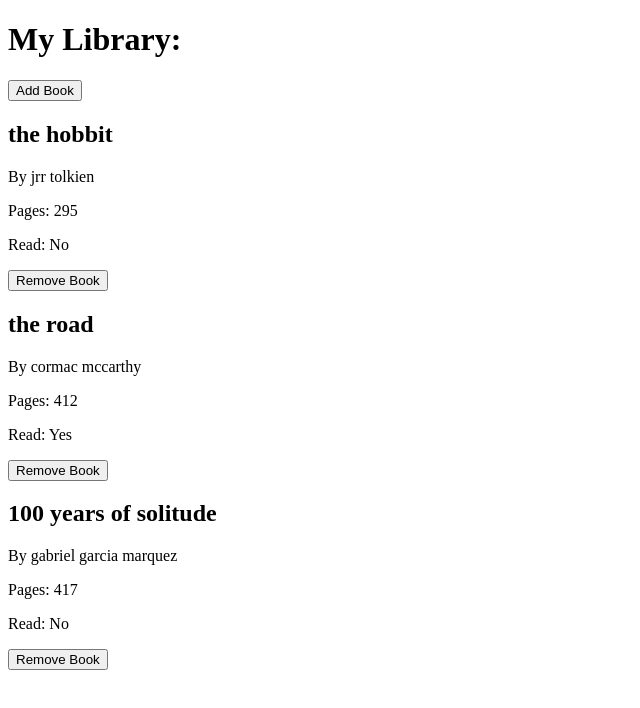
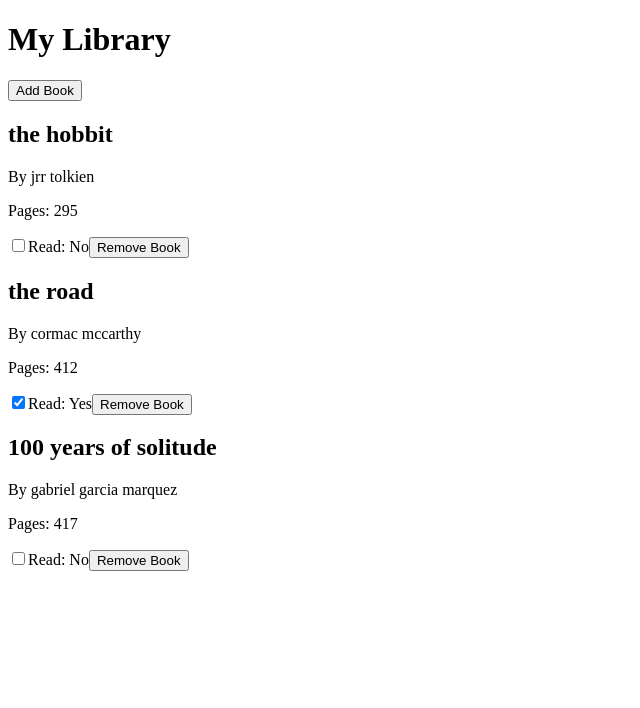
Before and after one commit to valdes91/library, a plain HTML site: page index.html in a window 1280 px wide. Shown: the whole page, without its empty margins (0-640 px from the left). Drawn offline with Linux system fonts and the light colour scheme.

Commit message:
add feature to toggle read status of book

```diff
--- a/Book.js
+++ b/Book.js
@@ -34,8 +34,15 @@ function addToLibrary() {
 }
 
 function removeBook(e) {
+	console.log(e.target);
 	const bookIndex = e.target.getAttribute('data-index');
 	library.splice(bookIndex, 1);
+	displayLibrary();
+}
+
+function changeReadStatus(e) {
+	const bookIndex = e.target.getAttribute('data-index');
+	library[bookIndex].read = !library[bookIndex].read;
 	displayLibrary();
 }
 
@@ -56,8 +63,14 @@ function displayLibrary() {
 		const pages = document.createElement('p');
 		pages.textContent = `Pages: ${book.pages}`;
 
-		const read = document.createElement('p');
-		read.textContent = `Read: ${book.read ? 'Yes' : 'No'}`;
+		const readCheckbox = document.createElement('input');
+		readCheckbox.type = 'checkbox';
+		readCheckbox.setAttribute('data-index', index);
+		readCheckbox.addEventListener('click', changeReadStatus);
+		readCheckbox.checked = book.read ? true : false;
+
+		const readStatus = document.createElement('span');
+		readStatus.textContent = `Read: ${book.read ? 'Yes' : 'No'}`;
 
 		const removeButton = document.createElement('button');
 		removeButton.setAttribute('data-index', index);
@@ -67,7 +80,8 @@ function displayLibrary() {
 		bookCard.appendChild(title);
 		bookCard.appendChild(author);
 		bookCard.appendChild(pages);
-		bookCard.appendChild(read);
+		bookCard.appendChild(readCheckbox);
+		bookCard.appendChild(readStatus);
 		bookCard.appendChild(removeButton);
 
 		bookDiv.appendChild(bookCard);
--- a/index.html
+++ b/index.html
@@ -7,7 +7,7 @@
 		<title>My Books</title>
 	</head>
 	<body>
-		<h1>My Library:</h1>
+		<h1>My Library</h1>
 		<main>
 			<dialog>
 				<form id="form">
```
